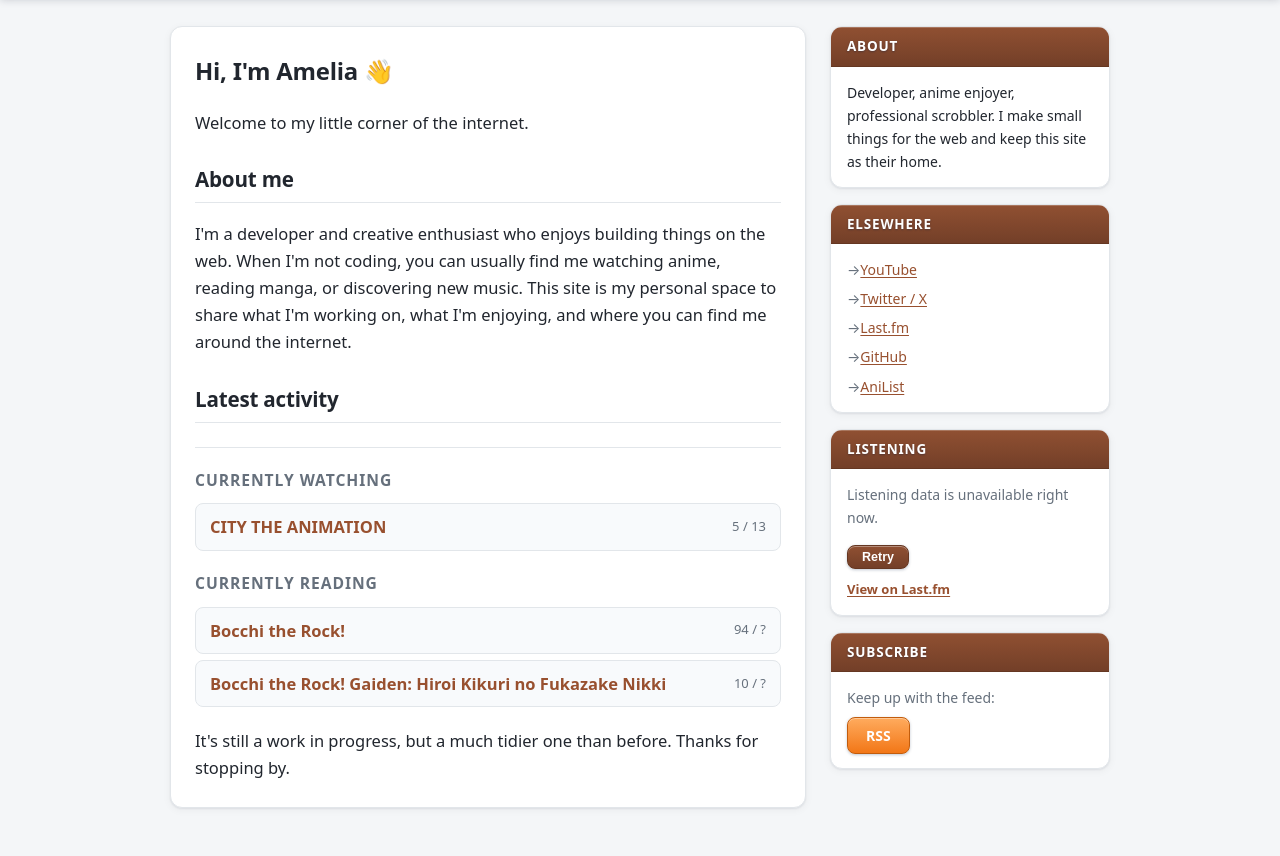
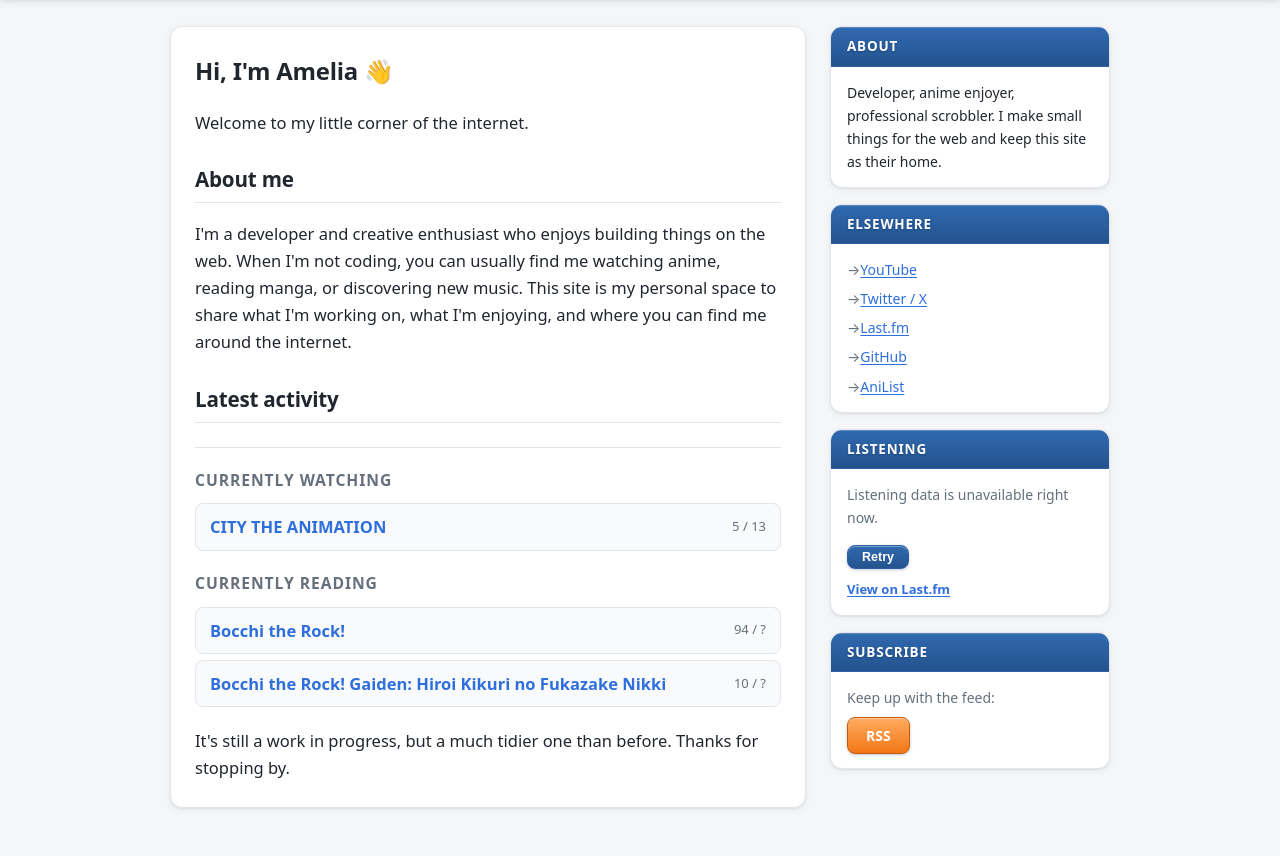
Before and after one commit to 7op3/7op3.github.io, an Eleventy site: page site/index.md in a window 1280 px wide. Shown: the part 67-923 px from the top of the page. Built offline with nearby package versions, Linux system fonts and the light colour scheme; Eleventy itself is replaced by a stand-in of ours; files that its build step writes are made by us from their sources; no server answers.

Commit message:
Remove seasonal accents and keep base blue theme

```diff
--- a/site/_includes/head.liquid
+++ b/site/_includes/head.liquid
@@ -3,9 +3,6 @@
 <meta name="viewport" content="width=device-width, initial-scale=1">
 <script>
   (function () {
-    var month = new Date().getMonth();
-    var season = ['winter', 'spring', 'summer', 'autumn'][Math.floor(((month + 1) % 12) / 3)];
-    document.documentElement.setAttribute('data-season', season);
     try {
       var t = localStorage.getItem('theme');
       if (t !== 'light' && t !== 'dark') {
--- a/site/assets/main.css
+++ b/site/assets/main.css
@@ -1,7 +1,8 @@
 /* ============================================================
    Amelia's personal site — "modern with retro anchors"
    One stylesheet, hand-authored. Light/dark via custom
-   properties; theme and season colors change only in Tokens.
+   properties; theme colours change only in the [data-theme]
+   override block.
    ============================================================ */
 
 /* ---- Tokens ---- */
@@ -62,72 +63,6 @@
 
   --shadow-card:    0 1px 2px rgba(0, 0, 0, 0.4), 0 2px 10px rgba(0, 0, 0, 0.3);
   --shadow-card-hover: 0 4px 16px rgba(0, 0, 0, 0.5);
-}
-
-[data-season="spring"] {
-  --accent: #356d4d;
-  --accent-soft: #e9f3ec;
-  --header-grad: linear-gradient(180deg, #356d4d 0%, #28553c 100%);
-  --bar-grad: linear-gradient(180deg, #356d4d 0%, #28553c 100%);
-  --bar-border: #244b35;
-  --button-grad: linear-gradient(180deg, #356d4d 0%, #28553c 100%);
-  --button-border: #244b35;
-  --toggle-grad: linear-gradient(180deg, #356d4d 0%, #28553c 100%);
-}
-
-[data-season="summer"] {
-  --accent: #256f78;
-  --accent-soft: #e7f3f4;
-  --header-grad: linear-gradient(180deg, #286b74 0%, #20555d 100%);
-  --bar-grad: linear-gradient(180deg, #286b74 0%, #20555d 100%);
-  --bar-border: #1b4a51;
-  --button-grad: linear-gradient(180deg, #286b74 0%, #20555d 100%);
-  --button-border: #1b4a51;
-  --toggle-grad: linear-gradient(180deg, #286b74 0%, #20555d 100%);
-}
-
-[data-season="autumn"] {
-  --accent: #98502f;
-  --accent-soft: #fbefe8;
-  --header-grad: linear-gradient(180deg, #905032 0%, #733f28 100%);
-  --bar-grad: linear-gradient(180deg, #905032 0%, #733f28 100%);
-  --bar-border: #653722;
-  --button-grad: linear-gradient(180deg, #905032 0%, #733f28 100%);
-  --button-border: #653722;
-  --toggle-grad: linear-gradient(180deg, #905032 0%, #733f28 100%);
-}
-
-[data-season="spring"][data-theme="dark"] {
-  --accent: #8ac89b;
-  --accent-soft: #203126;
-  --header-grad: linear-gradient(180deg, #345e41 0%, #284a33 100%);
-  --bar-grad: linear-gradient(180deg, #345e41 0%, #284a33 100%);
-  --bar-border: #203b29;
-  --button-grad: linear-gradient(180deg, #345e41 0%, #284a33 100%);
-  --button-border: #203b29;
-  --toggle-grad: linear-gradient(180deg, #345e41 0%, #284a33 100%);
-}
-
-[data-season="summer"][data-theme="dark"] {
-  --accent: #7cc5cd;
-  --accent-soft: #1c3034;
-  --header-grad: linear-gradient(180deg, #2b6069 0%, #224b53 100%);
-  --bar-grad: linear-gradient(180deg, #2b6069 0%, #224b53 100%);
-  --bar-border: #1b3e45;
-  --button-grad: linear-gradient(180deg, #2b6069 0%, #224b53 100%);
-  --button-border: #1b3e45;
-  --toggle-grad: linear-gradient(180deg, #2b6069 0%, #224b53 100%);
-}
-
-[data-season="autumn"][data-theme="dark"] {
-  --accent: #e7ac88;
-  --accent-soft: #35271f;
-  --header-grad: linear-gradient(180deg, #74482f 0%, #5c3926 100%);
-  --bar-grad: linear-gradient(180deg, #74482f 0%, #5c3926 100%);
-  --bar-border: #4b2f20;
-  --button-grad: linear-gradient(180deg, #74482f 0%, #5c3926 100%);
-  --button-border: #4b2f20;
-  --toggle-grad: linear-gradient(180deg, #74482f 0%, #5c3926 100%);
 }
 
 /* ---- Base ---- */
```
